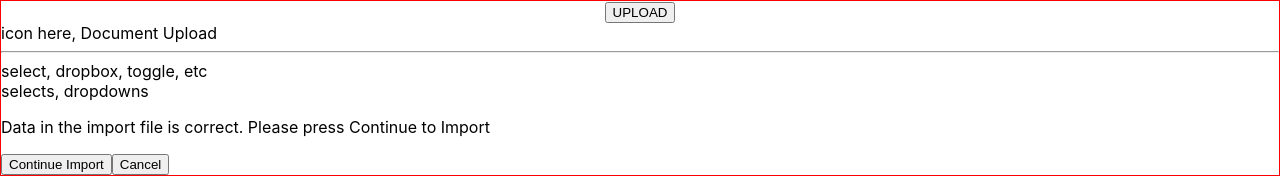
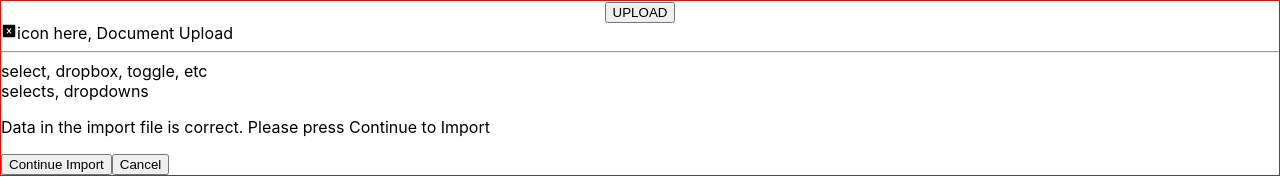
Before and after one commit to Jmnblnk54/hays-challenge, a React (Create React App) app: page / in a window 1280 px wide. Both pictures are taken after a click on the button "UPLOAD". Shown: the top 177 px of the page. Built offline with nearby package versions, Linux system fonts and the light colour scheme.

Commit message:
add close icon

```diff
--- a/package.json
+++ b/package.json
@@ -11,6 +11,7 @@
     "react-bootstrap": "^2.9.1",
     "react-dom": "^18.2.0",
     "react-dropzone": "^14.2.3",
+    "react-icons": "^4.11.0",
     "react-scripts": "5.0.1",
     "web-vitals": "^2.1.4"
   },
--- a/src/components/uploadModal/UploadModal.js
+++ b/src/components/uploadModal/UploadModal.js
@@ -1,5 +1,6 @@
 import "./uploadModal.css";
 import { Modal, Button } from "react-bootstrap";
+import { AiFillCloseSquare } from "react-icons/ai";
 
 const UploadModal = ({ modalOpen, closeModal }) => {
   return (
@@ -7,7 +8,10 @@ const UploadModal = ({ modalOpen, closeModal }) => {
       <Modal show={modalOpen} onHide={closeModal}>
         <Modal.Body>
           <div className="modal-content">
-            <div className="header">icon here, Document Upload</div>
+            <div className="header">
+              <AiFillCloseSquare />
+              icon here, Document Upload
+            </div>
             <hr />
             <div className="form-section">
               <div className="left-section">select, dropbox, toggle, etc</div>
```
Also changed, not shown: 1 other file (tests, documents, lock files or other folders).
